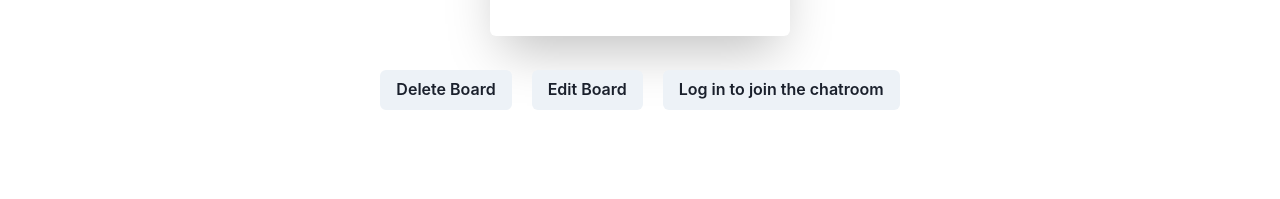
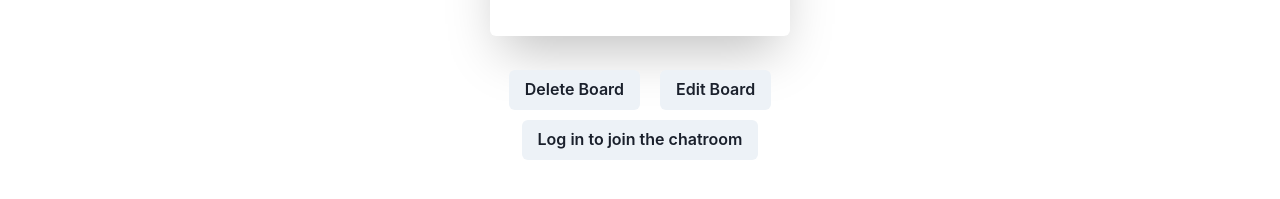
Before and after one commit to code-pals/code.pals-fe, a React app: page /boarddetails/1 in a window 1280 px wide. Shown: the part 537-736 px from the top of the page. Built offline with nearby package versions, Linux system fonts and the light colour scheme; no server answers.

Commit message:
fixed board details page

```diff
--- a/src/views/BoardDetails/BoardDetails.jsx
+++ b/src/views/BoardDetails/BoardDetails.jsx
@@ -48,13 +48,29 @@ export default function BoardDetails() {
       <BoardHomeBox board={board} goals={board.goal} />
       <Center>
         <ButtonGroup spacing="5">
-          {user.github === board.github&& <Button onClick={handleDelete}>Delete Board</Button>}
-          {user.github === board.github &&<Button onClick={handleEdit}>Edit Board</Button>}
-          {showForm && <BoardForm />}
-          {user.github ? <Link target={'_blank'} to={`/chat/${board.title}/${user.github}`}>
+          {user.github === board.github && (
+            <Button onClick={handleDelete} mb="10px">
+              Delete Board
+            </Button>
+          )}
+          {user.github === board.github && (
+            <Button onClick={handleEdit} mb="10px">
+              Edit Board
+            </Button>
+          )}
+        </ButtonGroup>
+      </Center>
+      {showForm && <BoardForm />}
+      <Center>
+        {user.github ? (
+          <Link target={'_blank'} to={`/chat/${board.title}/${user.github}`}>
             <Button>Enter Chat!</Button>
-          </Link> : <Link to={'/login'}><Button>Log in to join the chatroom</Button></Link>}
-        </ButtonGroup>
+          </Link>
+        ) : (
+          <Link to={'/login'}>
+            <Button>Log in to join the chatroom</Button>
+          </Link>
+        )}
       </Center>
     </>
   );
```
